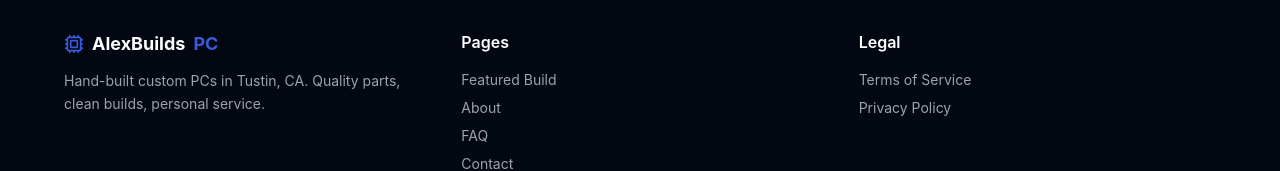
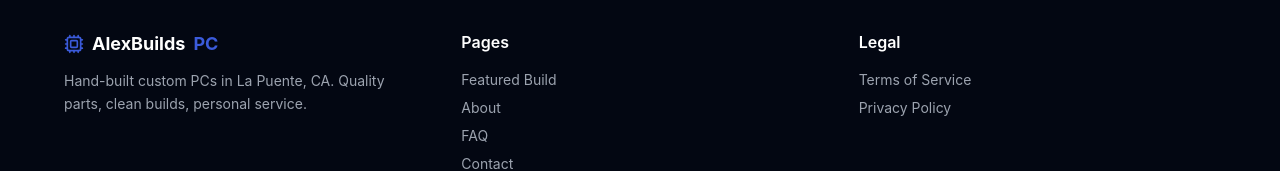
Before and after one commit to alex-reveles/pc-building-business-website, a Next.js app in the folder frontend/: page / in a window 1280 px wide. Shown: the part 2916-3087 px from the top of the page. Built offline with nearby package versions, Linux system fonts and the light colour scheme.

Commit message:
Minor fixes

```diff
--- a/frontend/app/layout.tsx
+++ b/frontend/app/layout.tsx
@@ -4,10 +4,10 @@ import Navbar from "@/components/Navbar";
 import Footer from "@/components/Footer";
 
 export const metadata: Metadata = {
-  title: "AlexBuilds PC | Custom Gaming PCs — Tustin, CA",
+  title: "AlexBuilds PC | Custom Gaming PCs — La Puente, CA",
   description:
     "Hand-built custom gaming and workstation PCs. Expert assembly, tested and ready to ship. Serving Southern California.",
-  keywords: ["custom PC", "gaming PC", "PC builder", "Tustin", "Orange County"],
+  keywords: ["custom PC", "gaming PC", "PC builder", "La Puente", "Los Angeles County", "Orange County"],
   openGraph: {
     title: "AlexBuilds PC | Custom Gaming PCs",
     description: "Hand-built custom PCs — tested, guaranteed, delivered.",
--- a/frontend/components/Footer.tsx
+++ b/frontend/components/Footer.tsx
@@ -12,7 +12,7 @@ export default function Footer() {
               AlexBuilds<span className="text-brand-500">PC</span>
             </Link>
             <p className="text-gray-400 text-sm leading-relaxed">
-              Hand-built custom PCs in Tustin, CA. Quality parts, clean builds,
+              Hand-built custom PCs in La Puente, CA. Quality parts, clean builds,
               personal service.
             </p>
           </div>
--- a/frontend/package.json
+++ b/frontend/package.json
@@ -9,7 +9,7 @@
     "lint": "next lint"
   },
   "dependencies": {
-    "next": "15.1.0",
+    "next": "15.3.3",
     "react": "^19.0.0",
     "react-dom": "^19.0.0",
     "class-variance-authority": "^0.7.1",
@@ -26,6 +26,6 @@
     "autoprefixer": "^10.4.20",
     "postcss": "^8",
     "eslint": "^8",
-    "eslint-config-next": "15.1.0"
+    "eslint-config-next": "15.3.3"
   }
 }
```
Also changed, not shown: frontend/next-env.d.ts (added), 1 other file (tests, documents, lock files or other folders).
